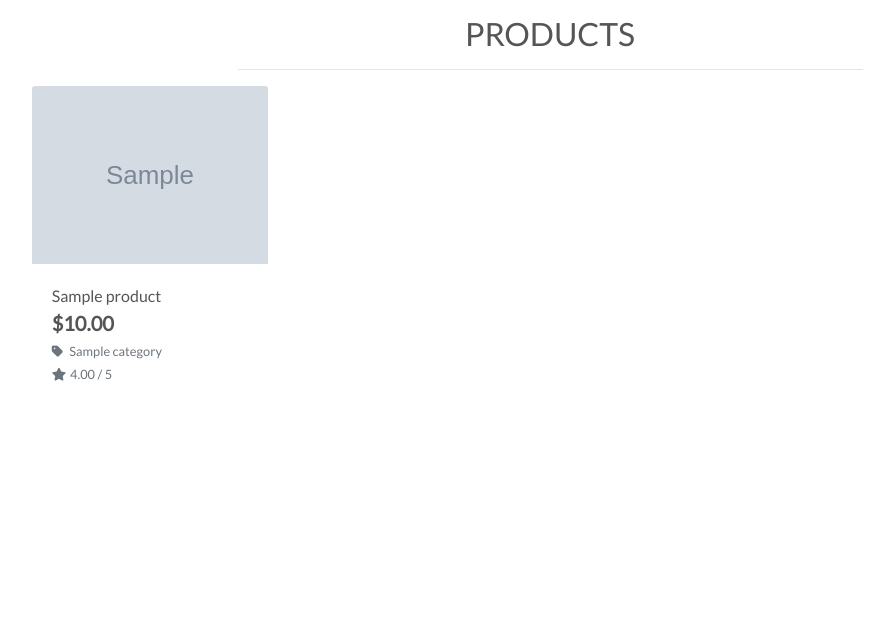
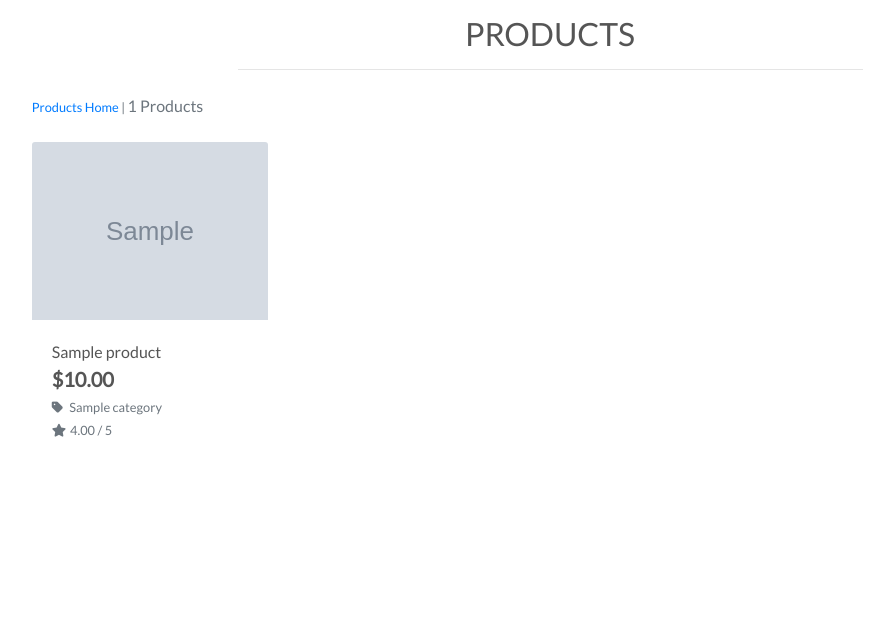
Before and after one commit to ShahemNezamEddin/O-SH-Ebike, a Django app: a page that uses products/templates/products/products.html in a window 1280 px wide. Shown: the part 165-800 px from the top of the page, without its empty margins (90-984 px from the left). Run offline with Django 3.2, Linux system fonts and the light colour scheme; tables that the repository leaves empty hold one stand-in row (values such as "Sample post"); grey boxes marked "Sample" are stand-in pictures; some libraries are stand-ins or nearby versions.

Commit message:
Product Filtering and Searching #7

```diff
--- a/products/templates/products/products.html
+++ b/products/templates/products/products.html
@@ -26,7 +26,16 @@
   </div>
   <div class="row">
     <div class="product-container col-10 offset-1">
-      <div class="row mt-1 mb-2"></div>
+      <div class="row mt-1 mb-2">
+        <div class="col-12 col-md-6 order-md-first">
+            <p class="text-muted mt-3 text-center text-md-left">
+                {% if search_term or current_categories or current_sorting != 'None_None' %}
+                <span class="small"><a href="{% url 'products' %}">Products Home</a> | </span>
+                {% endif %}
+                {{ products|length }} Products{% if search_term %} found for <strong>"{{ search_term }}"</strong>{% endif %}
+            </p>
+        </div>
+      </div>
       <div class="row">
         {% for product in products %}
         <div class="col-sm-6 col-md-6 col-lg-4 col-xl-3">
```
